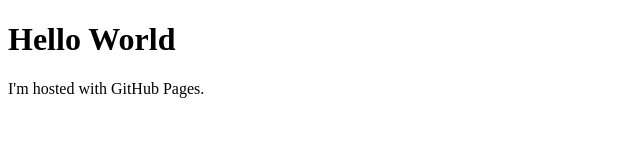
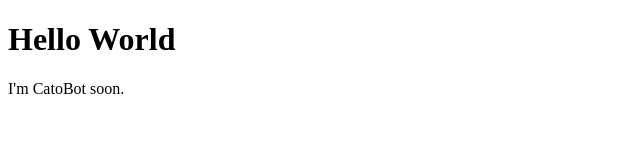
Before and after one commit to wiiarctus/wiiarctus.github.io, a plain HTML site: page index.html in a window 1280 px wide. Shown: the whole page, without its empty margins (0-640 px from the left). Drawn offline with Linux system fonts and the light colour scheme.

Commit message:
Update index.html

```diff
--- a/index.html
+++ b/index.html
@@ -2,6 +2,6 @@
 <html>
 <body>
 <h1>Hello World</h1>
-<p>I'm hosted with GitHub Pages.</p>
+<p>I'm CatoBot soon.</p>
 </body>
 </html>
```
